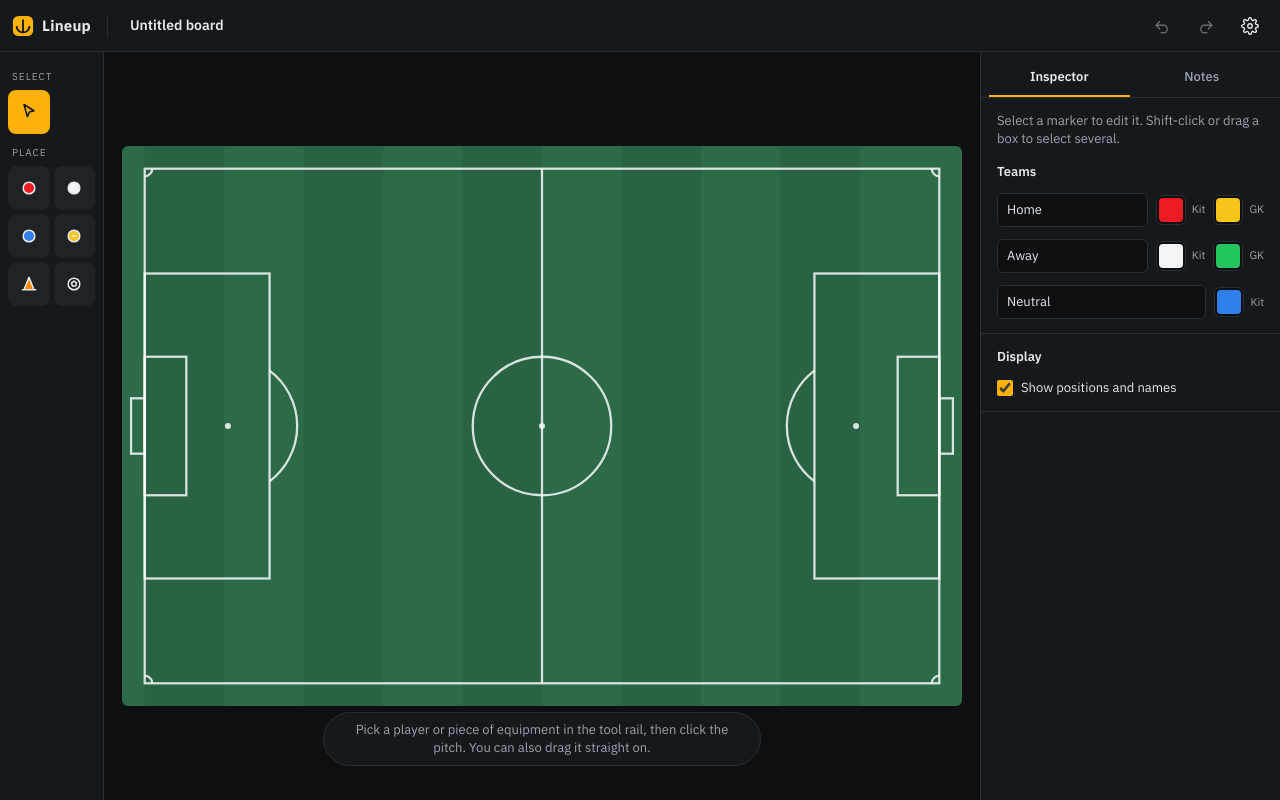
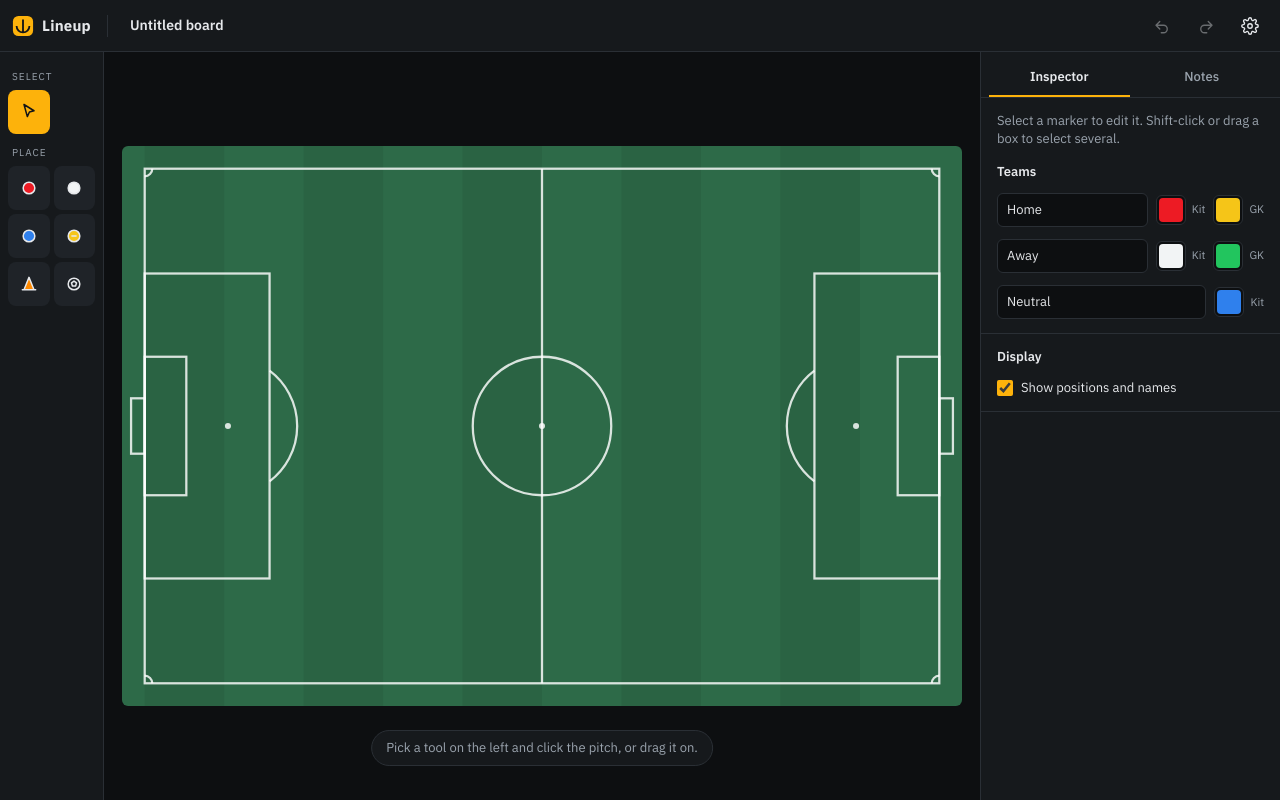
Before and after one commit to DanielKhojaste/lineup, a React (Vite) app: page / in a window 1280 px wide. Built offline with nearby package versions, Linux system fonts and the light colour scheme.

Commit message:
fix(board): shorten the empty-board hint

```diff
--- a/src/components/board/Board.tsx
+++ b/src/components/board/Board.tsx
@@ -231,8 +231,7 @@ export default function Board() {
 			</svg>
 			{board.nodes.length === 0 && (
 				<p className="board__hint">
-					Pick a player or piece of equipment in the tool rail, then click the
-					pitch. You can also drag it straight on.
+					Pick a tool on the left and click the pitch, or drag it on.
 				</p>
 			)}
 		</section>
```
